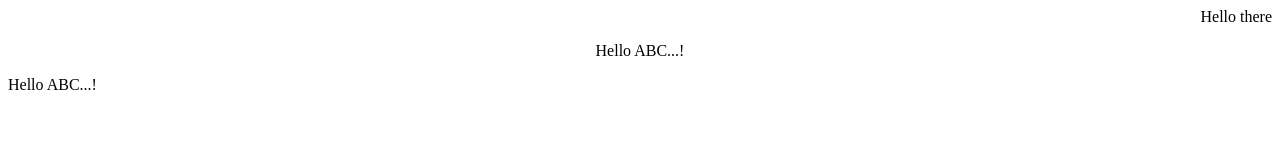
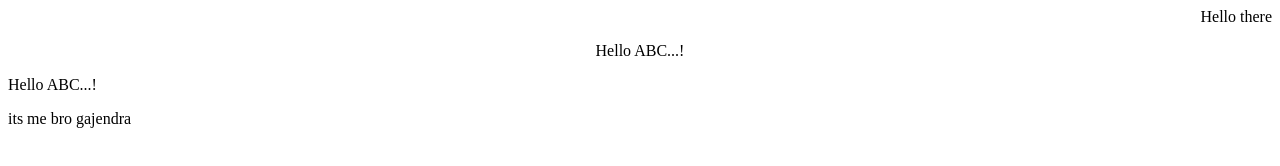
Before and after one commit to AkshatKumarRai/freshersbatch-may22, a plain HTML site: page html1.html in a window 1280 px wide. Drawn offline with Linux system fonts and the light colour scheme.

Commit message:
gaja
yeah its me only

```diff
--- a/html1.html
+++ b/html1.html
@@ -13,4 +13,6 @@
 Hello ABC...!
 </p>
 </body>
+  its me bro gajendra
+
 </html>
```
